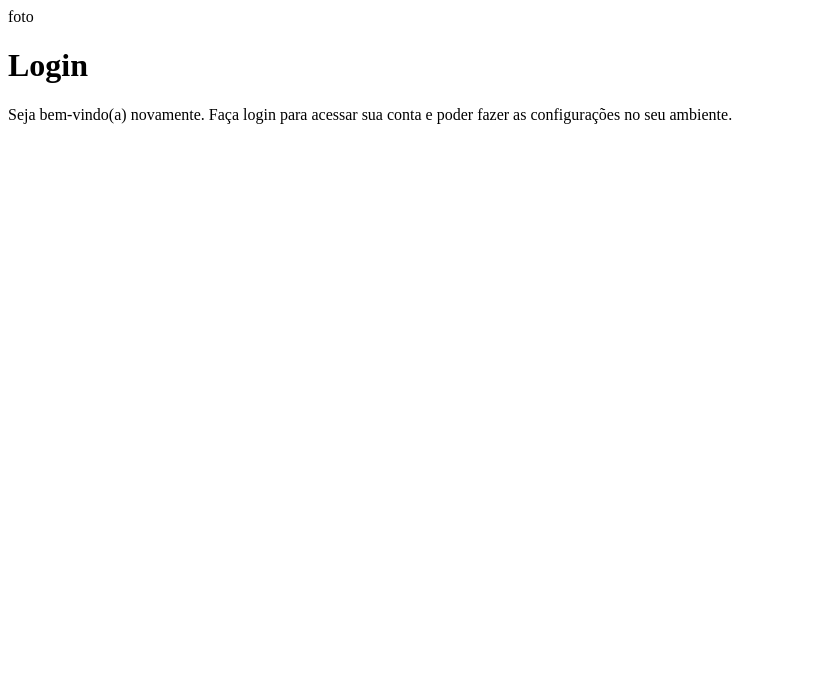
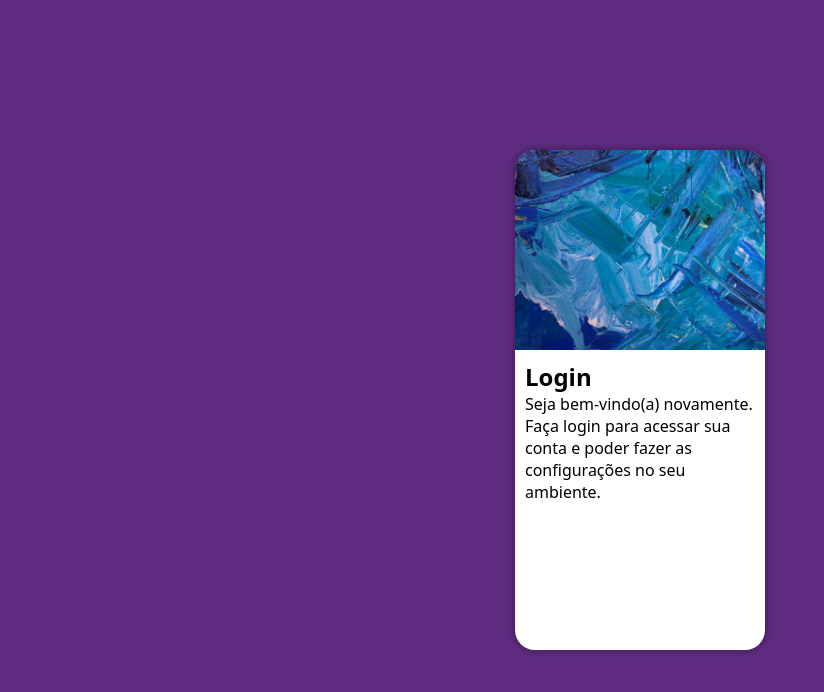
Before and after one commit to izabellaemachado/projeto-login, a plain HTML site: page index.html in a window 1280 px wide. Shown: the whole page, without its empty margins (0-824 px from the left). Drawn offline with Linux system fonts and the light colour scheme.

Commit message:
Atualizando projeto login

```diff
--- a/estilos/style.css
+++ b/estilos/style.css
@@ -7,5 +7,47 @@ Lilás: #5f2c82
 */
 
 * {
-    font-family: *system-ui, -apple-system, BlinkMacSystemFont, 'Segoe UI', Roboto, Oxygen, Ubuntu, Cantarell, 'Open Sans', 'Helvetica Neue', sans-serif;
+    font-family: system-ui, -apple-system, BlinkMacSystemFont, 'Segoe UI', Roboto, Oxygen, Ubuntu, Cantarell, 'Open Sans', 'Helvetica Neue', sans-serif;
+    padding: 0px;
+    margin: 0px;
+    box-sizing: border-box;
 }
+
+body, html {
+    background-color: #5f2c82;
+    height: 100vh;
+    width: 100vw;
+}
+
+main {
+    position: relative;
+    height: 100vh;
+    width: 100vw;
+}
+section#login {
+    position: absolute;
+    top: 50%;
+    left: 50%;
+    transform: translate(-50%,-50%);
+    overflow: hidden;
+
+    background-color: white;
+    width: 250px;
+    height: 500px;
+    border-radius: 20px;
+    box-shadow: 0px 0px 10px rgba(0, 0, 0, 0.450);
+}
+
+section#login > div#imagem {
+    display: block;
+    background: #5f2c82 url(../imagens/azul.jpg) no-repeat;
+    background-size: cover;
+    height: 200px;
+
+}
+
+section#login > div#formulario {
+    display: block;
+    padding: 10px;
+
+}
--- a/index.html
+++ b/index.html
@@ -9,8 +9,8 @@
 <body>
     <main>
         <section id="login">
-            foto
-        </section>
+            <div id="imagem"></div>
+
         <div id="formulario">
            <h1>Login</h1>
            <p>Seja bem-vindo(a) novamente. Faça login para acessar sua conta e poder fazer as configurações no seu ambiente.</p>
@@ -19,6 +19,7 @@
            </form>
 
         </div>
+    </section>
     </main>
 </body>
 </html>
```
